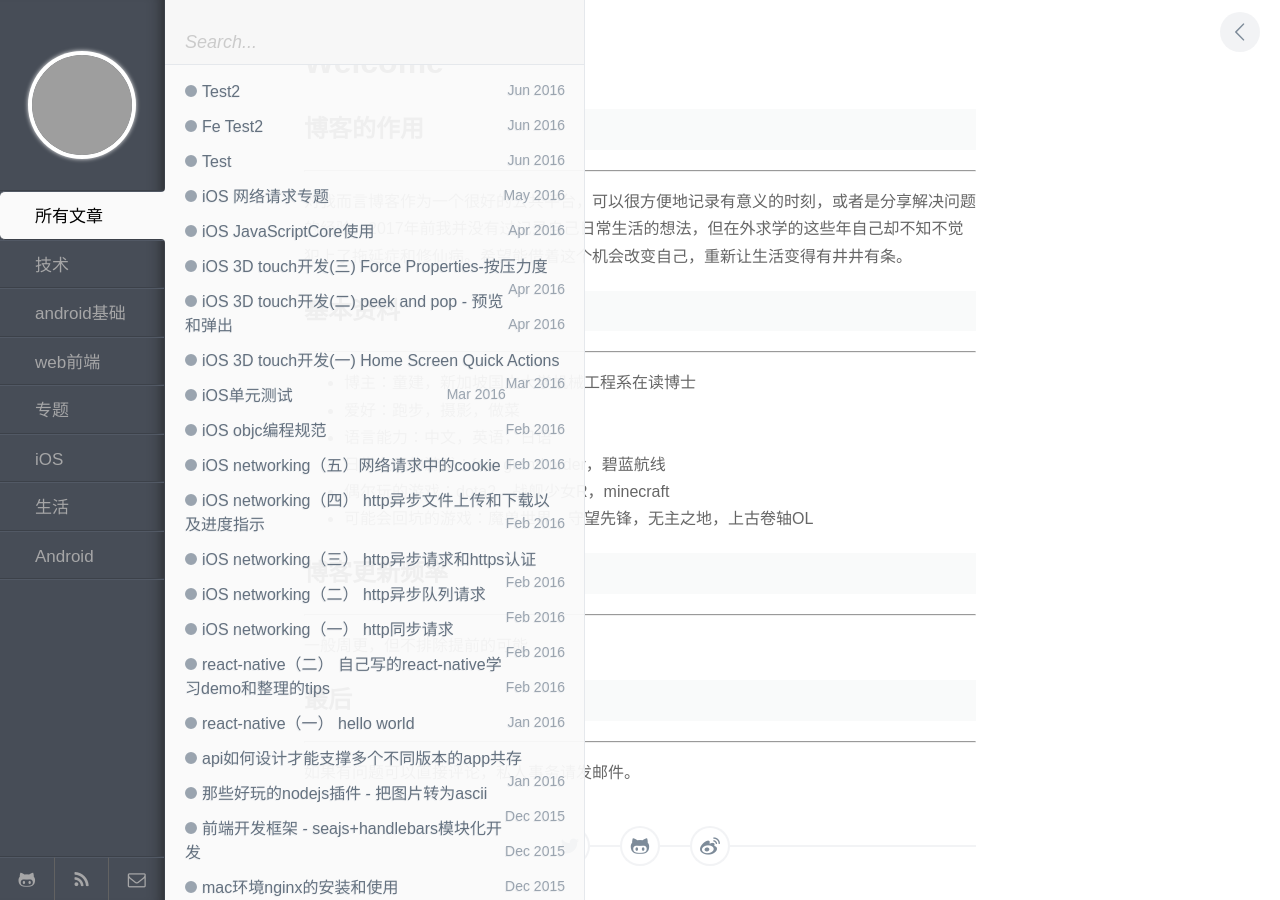
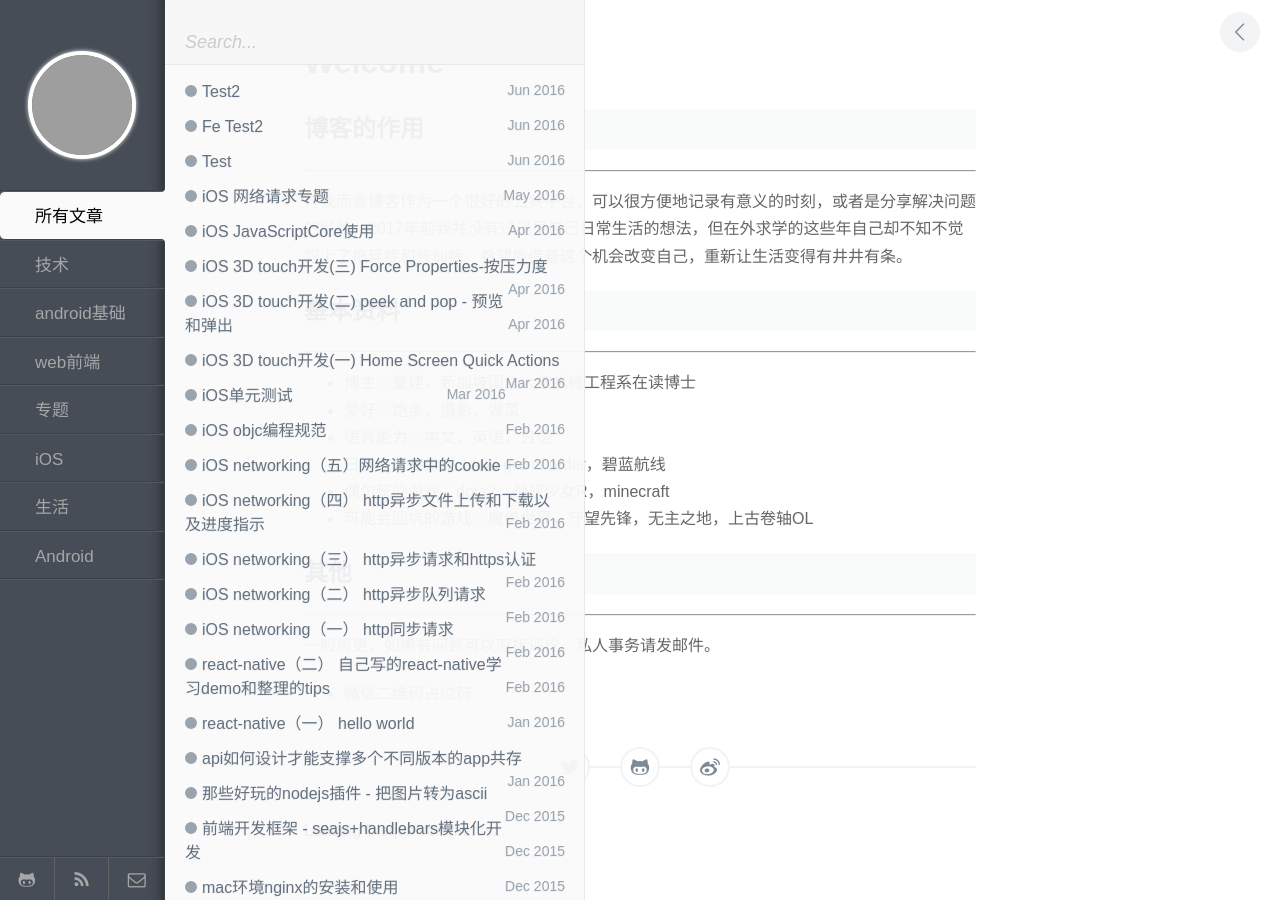
Before and after one commit to jaytong90/Blog, a Jekyll site: the page built from index.md, in a window 1280 px wide. Built offline with Jekyll 4.4.1, drawn with Linux system fonts in a browser that asks for light colours; comment, search, counter and statistics services are not loaded; grey boxes are pictures that could not be loaded.

Commit message:
Update index.md

```diff
--- a/index.md
+++ b/index.md
@@ -18,13 +18,9 @@ title: Welcome
 -  偶尔玩的游戏：dota2，战舰少女R，minecraft
 -  可能会回坑的游戏：魔兽世界，守望先锋，无主之地，上古卷轴OL
 
-## 博客更新频率
+## 其他
 ---
 
-一般周更，但不排除提前的可能
+一般周更，如果有问题可以直接评论，私人事务请发邮件。
 
-
-## 最后
----
-
-如果有问题可以直接评论，私人事务请发邮件。
+-   微信二维码占位符
```
